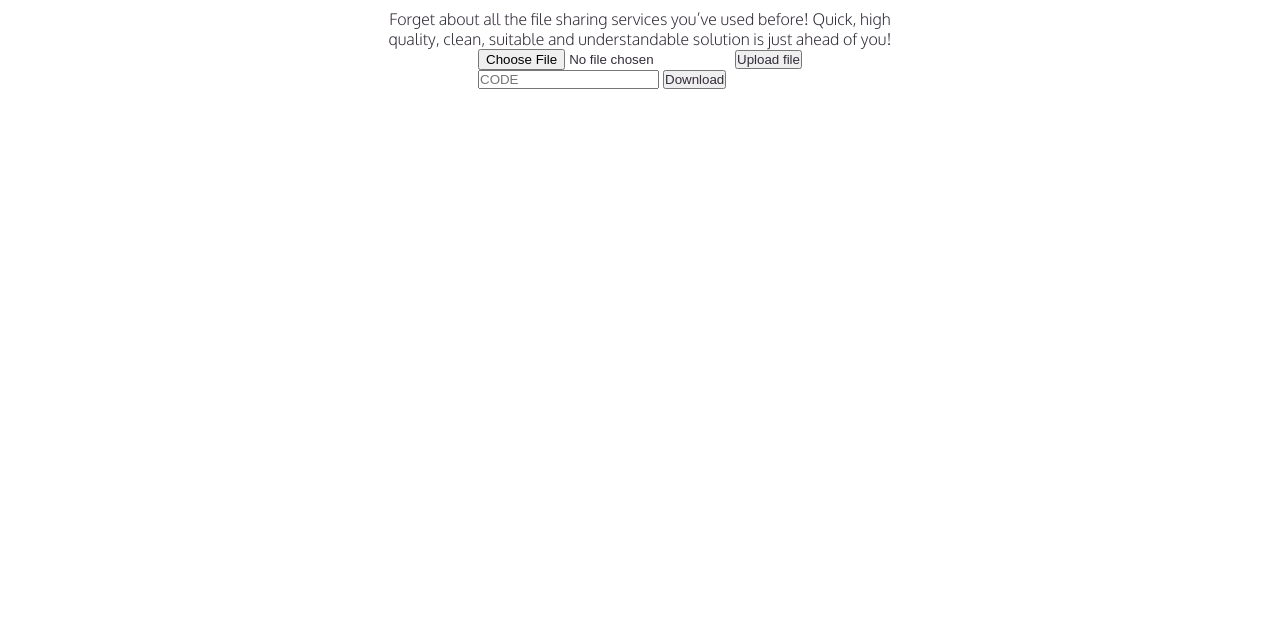
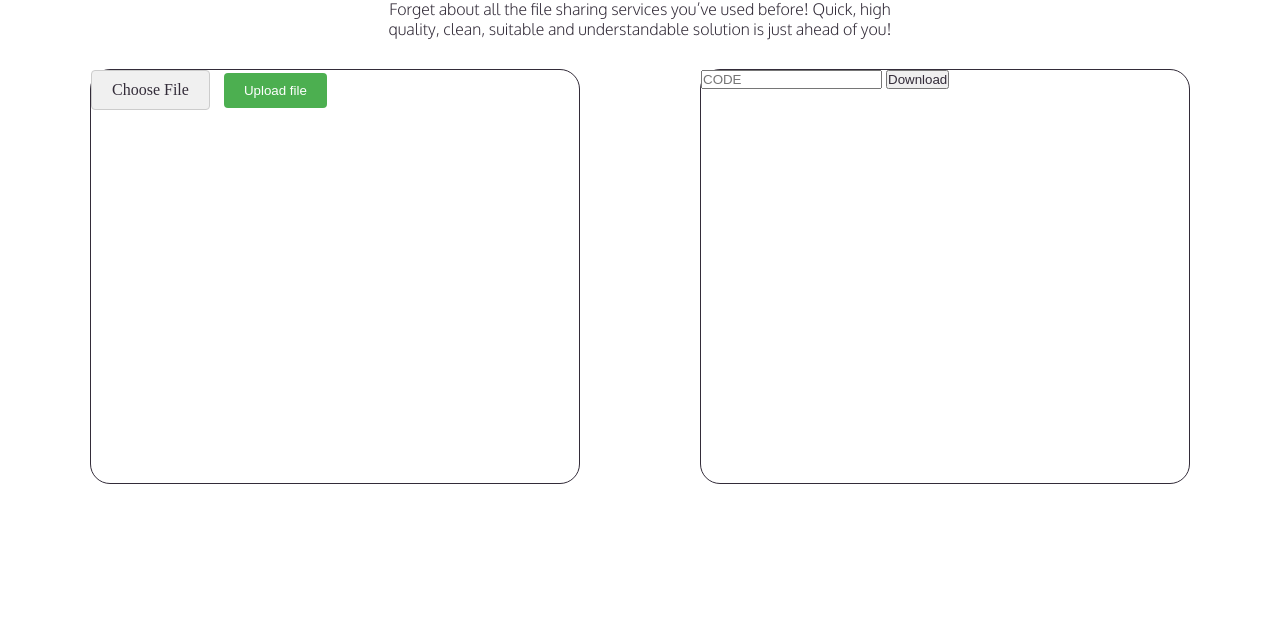
Before and after one commit to ZubalYana/Fexnet, a website: page public/index.html in a window 1280 px wide. Shown: the part 174-800 px from the top of the page. Drawn offline with nearby package versions, Linux system fonts and the light colour scheme.

Commit message:
style the input type file with label

```diff
--- a/public/index.html
+++ b/public/index.html
@@ -33,15 +33,16 @@
         <div class="forms">
             <form id="uploadForm">
                 <input type="file" id="fileInput" required>
+                <label for="fileInput" class="custom-file-label">Choose File</label>
                 <button type="submit">Upload file</button>
             </form>
             <form id="downloadForm">
                 <input type="text" id="codeInput" placeholder="CODE">
                 <button type="submit">Download</button>
                 <p id="message"></p>
-
             </form>
         </div>
+
 
 
     </div>
--- a/public/style.scss
+++ b/public/style.scss
@@ -48,7 +48,7 @@
         }
     }
     .info{
-        margin-top: 30px;
+        margin-top: 20px;
         display: flex;
         flex-direction: column;
         align-items: center;
@@ -71,4 +71,60 @@
             margin-top: 18px;
         }
     }
+    .forms{
+        width: 1100px;
+        display: flex;
+        justify-content: space-between;
+        margin-top: 30px;
+        form{
+            width: 490px;
+            height: 415px;
+            border-radius: 20px;
+            border: 1px #332C39 solid;
+        }
+        #uploadForm{
+            #fileInput {
+                display: none; /* Hide the original file input */
+            }
+
+            .custom-file-label {
+                display: inline-block;
+                padding: 10px 20px;
+                border: 1px solid #ccc;
+                background-color: #f0f0f0;
+                cursor: pointer;
+                border-radius: 4px;
+                margin-right: 10px;
+            }
+
+            .custom-file-label:hover {
+                background-color: #e0e0e0;
+            }
+
+            button {
+                padding: 10px 20px;
+                border: none;
+                background-color: #4CAF50;
+                color: white;
+                cursor: pointer;
+                border-radius: 4px;
+            }
+
+            button:hover {
+                background-color: #45a049;
+            }
+
+            #codeInput {
+                padding: 10px;
+                border: 1px solid #ccc;
+                border-radius: 4px;
+                width: calc(100% - 22px); /* Full width minus padding and border */
+            }
+
+            #message {
+                color: red;
+                margin-top: 10px;
+            }
+        }
+    }
 }
```
Also changed, not shown: public/style.css, 2 other files.
